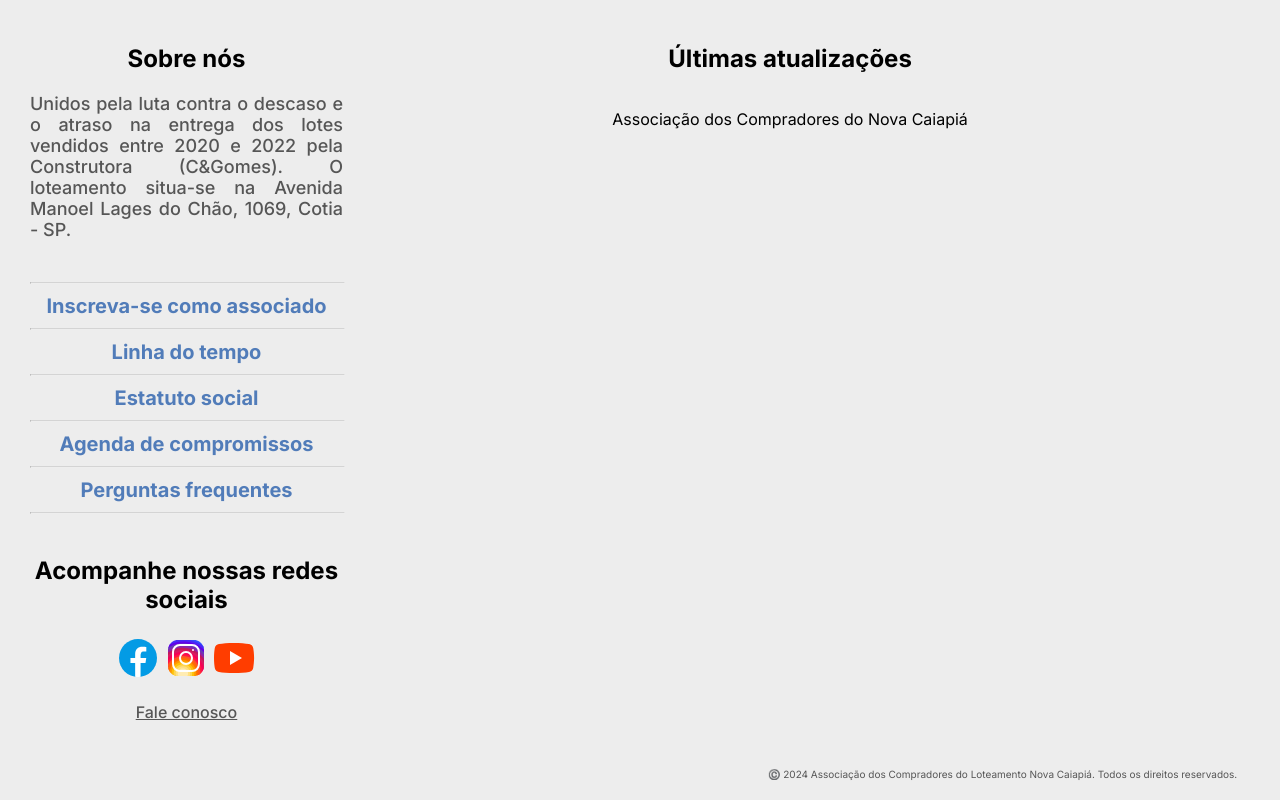
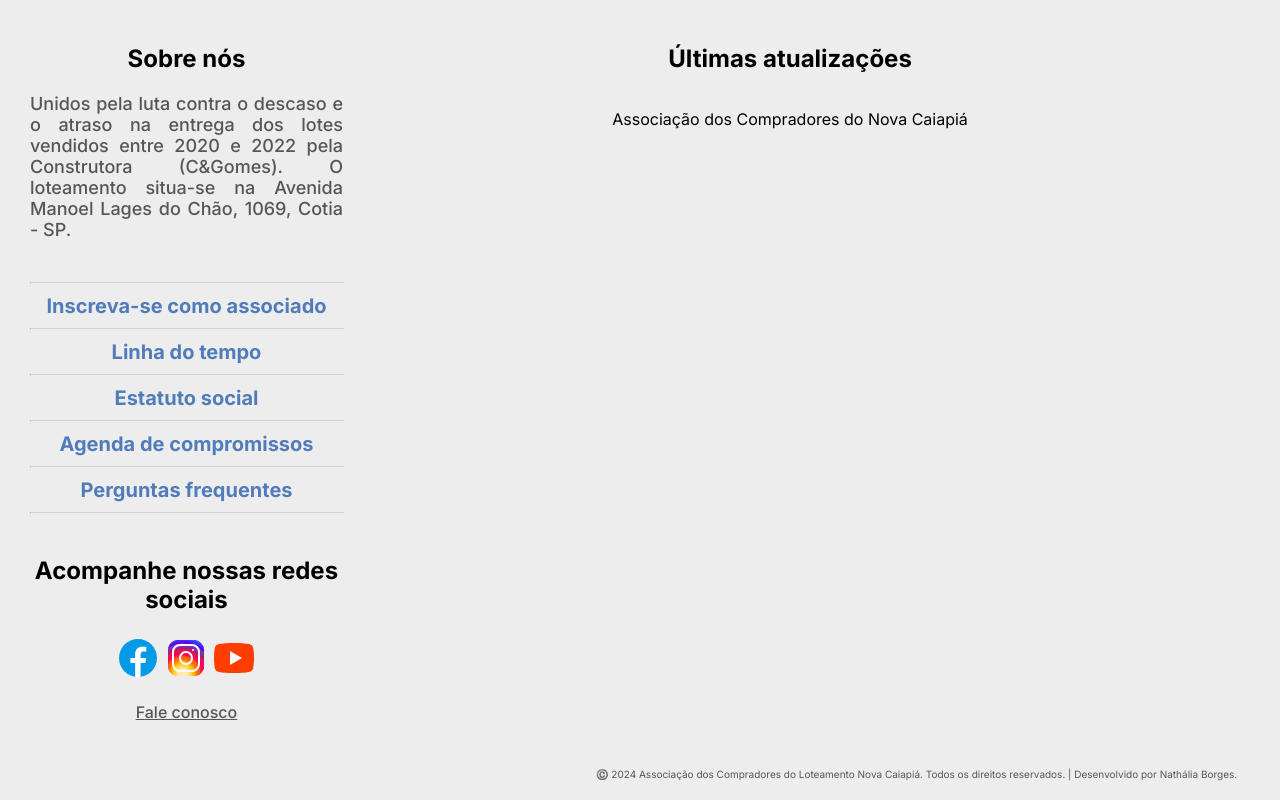
Before and after one commit to nathborges/associacao-nova-caiapia, a Vue app: page / in a window 1280 px wide. Shown: the part 227-1027 px from the top of the page. Built offline with nearby package versions, Linux system fonts and the light colour scheme; a web font is replaced by a local one.

Commit message:
fix: add author

```diff
--- a/src/App.vue
+++ b/src/App.vue
@@ -73,7 +73,7 @@
       <RouterView class="content" />
     </div>
   </section>
-  <footer>©️ 2024 Associação dos Compradores do Loteamento Nova Caiapiá. Todos os direitos reservados.</footer>
+  <footer>©️ 2024 Associação dos Compradores do Loteamento Nova Caiapiá. Todos os direitos reservados. | Desenvolvido por <a target="_blank" href="https://www.linkedin.com/in/nathaliafborges/"> Nathália Borges.</a> </footer>
 </template>
 
 <style scoped>
```
